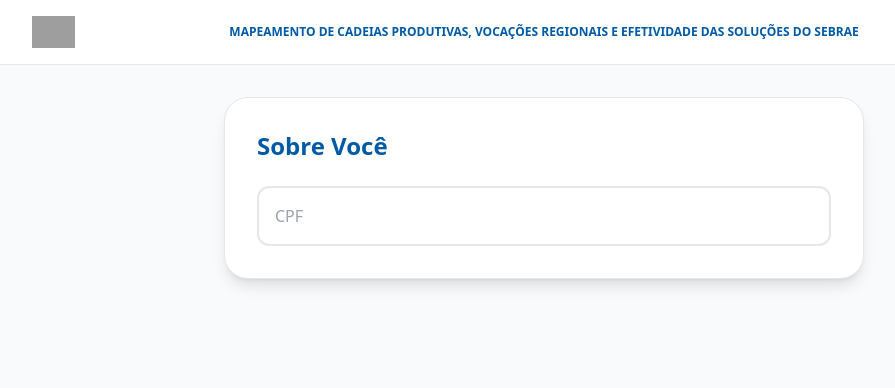
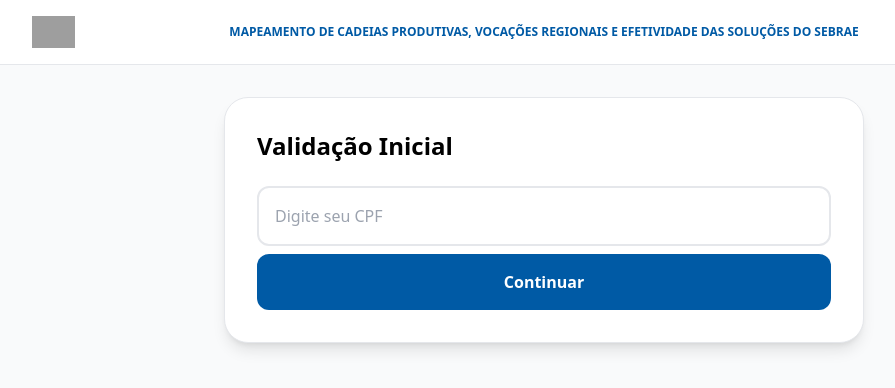
Before and after one commit to alexandrerodrigues2311/ProjetoSebrae, a React (Create React App) app: page / in a window 1280 px wide. Both pictures are taken after a click on the button "Quero deixar minha marca". Shown: the top 388 px of the page, without its empty margins (96-991 px from the left). Built offline with nearby package versions, Linux system fonts and the light colour scheme; grey boxes are pictures that could not be loaded.

Commit message:
Update App.tsx

```diff
--- a/src/App.tsx
+++ b/src/App.tsx
@@ -9,6 +9,7 @@
 export default function App() {
   const [step, setStep] = useState(0);
   const [isSaving, setIsSaving] = useState(false);
+  const [cpfError, setCpfError] = useState("");
   const [isCpfValid, setIsCpfValid] = useState(false);
   const [formData, setFormData] = useState({
     cpf: "", fullName: "", email: "", phone: "", genero: "", raca: "", quilombola: "", pcd: "", tiposPcd: ""
@@ -29,6 +30,16 @@
     return resto === parseInt(clean.substring(10, 11));
   };
 
+  const handleCpfSubmit = () => {
+    if (validateCPF(formData.cpf)) {
+      setCpfError("");
+      setIsCpfValid(true);
+    } else {
+      setCpfError("CPF inválido. Por favor, verifique o número digitado.");
+      setIsCpfValid(false);
+    }
+  };
+
   return (
     <div className="min-h-screen bg-gray-50 font-sans p-0">
       <header className="bg-white border-b border-gray-200 py-4 px-6 sticky top-0 z-50">
@@ -44,11 +55,7 @@
       <main className="max-w-2xl mx-auto px-4 py-8">
         {step === 0 && (
           <div className="bg-white rounded-3xl shadow-2xl overflow-hidden border border-gray-100 animate-in zoom-in duration-500">
-            <img
-              src="https://images.unsplash.com/photo-1522202176988-66273c2fd55f?auto=format&fit=crop&q=80&w=2000"
-              alt="Empreendedores focados"
-              className="w-full h-72 object-cover object-center"
-            />
+            <img src="https://images.unsplash.com/photo-1522202176988-66273c2fd55f?auto=format&fit=crop&q=80&w=2000" className="w-full h-72 object-cover object-center" />
             <div className="p-10 text-center">
               <h2 className="text-3xl font-black text-gray-800 mb-4">Sua história inspira o futuro.</h2>
               <p className="text-gray-600 mb-8 leading-relaxed text-lg">
@@ -66,21 +73,15 @@
         )}
 
         {step === 1 && (
-          <div className="bg-white p-8 rounded-3xl shadow-lg border animate-in slide-in-from-right duration-500 space-y-6">
-            <h2 className="text-2xl font-bold text-[#005AA5]">Sobre Você</h2>
-
-            <input
-              value={formData.cpf}
-              onChange={(e) => {
-                setFormData({...formData, cpf: maskCPF(e.target.value)});
-                setIsCpfValid(validateCPF(e.target.value));
-              }}
-              placeholder="CPF" className="w-full p-4 border-2 rounded-xl"
-            />
+          <div className="bg-white p-8 rounded-3xl shadow-lg border animate-in slide-in-from-right duration-500">
+            <h2 className="text-2xl font-bold mb-6">Validação Inicial</h2>
+            <input value={formData.cpf} onChange={(e) => setFormData({...formData, cpf: maskCPF(e.target.value)})} placeholder="Digite seu CPF" className="w-full p-4 mb-2 border-2 rounded-xl" />
+            {cpfError && <p className="text-red-500 text-sm mb-4 flex items-center gap-1"><AlertCircle size={16}/> {cpfError}</p>}
+            <button onClick={handleCpfSubmit} className="w-full bg-[#005AA5] text-white p-4 rounded-xl font-bold">Continuar</button>
 
             {isCpfValid && (
-              <div className="space-y-6 animate-fade-in">
-                <div><label className="block font-bold mb-1 text-sm">Como quer ser chamado?</label><input onChange={(e) => setFormData({...formData, fullName: e.target.value})} placeholder="Nome completo" className="w-full p-4 border rounded-xl" /></div>
+              <div className="space-y-6 mt-8 animate-fade-in border-t pt-8">
+                <div><label className="block font-bold mb-1 text-sm">Nome Completo</label><input onChange={(e) => setFormData({...formData, fullName: e.target.value})} placeholder="Como você quer ser chamado?" className="w-full p-4 border rounded-xl" /></div>
 
                 <div className="grid grid-cols-2 gap-4">
                   <div><label className="block font-bold mb-1 text-sm">E-mail</label><input type="email" onChange={(e) => setFormData({...formData, email: e.target.value})} placeholder="exemplo@email.com" className="w-full p-4 border rounded-xl" /></div>
@@ -91,9 +92,12 @@
                   <h3 className="font-bold mb-4 text-lg">Identidade</h3>
                   <div className="grid grid-cols-2 gap-3">
                     {[
-                      { l: "Mulher Cis", d: "Registrada mulher ao nascer." }, { l: "Homem Cis", d: "Registrado homem ao nascer." },
-                      { l: "Mulher Trans", d: "Identifica-se mulher, registrada outro." }, { l: "Homem Trans", d: "Identifica-se homem, registrado outro." },
-                      { l: "Não binário", d: "Não se identifica exclusivamente." }, { l: "Prefiro não informar", d: "" }
+                      { l: "Mulher Cis", d: "Identifica-se como mulher e foi registrada com esse gênero ao nascer." },
+                      { l: "Homem Cis", d: "Identifica-se como homem e foi registrado com esse gênero ao nascer." },
+                      { l: "Mulher Trans", d: "Identifica-se como mulher, mas foi registrada com outro gênero ao nascer." },
+                      { l: "Homem Trans", d: "Identifica-se como homem, mas foi registrado com outro gênero ao nascer." },
+                      { l: "Não binário", d: "Não se identifica exclusivamente como homem ou como mulher." },
+                      { l: "Prefiro não informar", d: "" }
                     ].map(g => (
                       <button key={g.l} onClick={() => setFormData({...formData, genero: g.l})} className={`p-4 border rounded-xl text-left transition-all ${formData.genero === g.l ? 'bg-blue-50 border-[#005AA5]' : 'hover:bg-gray-50'}`}>
                         <div className="font-bold text-sm">{g.l}</div>
@@ -130,14 +134,16 @@
                   </div>
                   {formData.pcd === 'Sim' && (
                     <div className="grid grid-cols-1 gap-2 mt-4">
-                            {["Auditiva", "Física", "Intelectual", "Psicossocial", "Visual", "Autismo (TEA)", "Prefiro não informar"].map(t => (
+                        {["Deficiência Auditiva", "Deficiência Física", "Deficiência Intelectual", "Deficiência Psicossocial", "Deficiência Visual", "Autismo (TEA)", "Prefiro não informar"].map(t => (
                             <button key={t} onClick={() => setFormData({...formData, tiposPcd: t})} className={`p-3 border rounded-xl ${formData.tiposPcd === t ? 'bg-[#005AA5] text-white' : ''}`}>{t}</button>
                         ))}
                     </div>
                   )}
                 </div>
 
-                <button onClick={() => setStep(2)} className="w-full bg-[#005AA5] text-white p-4 rounded-xl font-bold mt-6 shadow-lg hover:scale-[1.02] transition-transform">Continuar</button>
+                <button onClick={() => alert("Próximo passo")} className="w-full bg-[#005AA5] text-white p-4 rounded-xl font-bold mt-6 shadow-lg hover:scale-[1.02] transition-transform">
+                  Continuar
+                </button>
               </div>
             )}
           </div>
```
Lines whose indentation alone changed are shown as unchanged.
